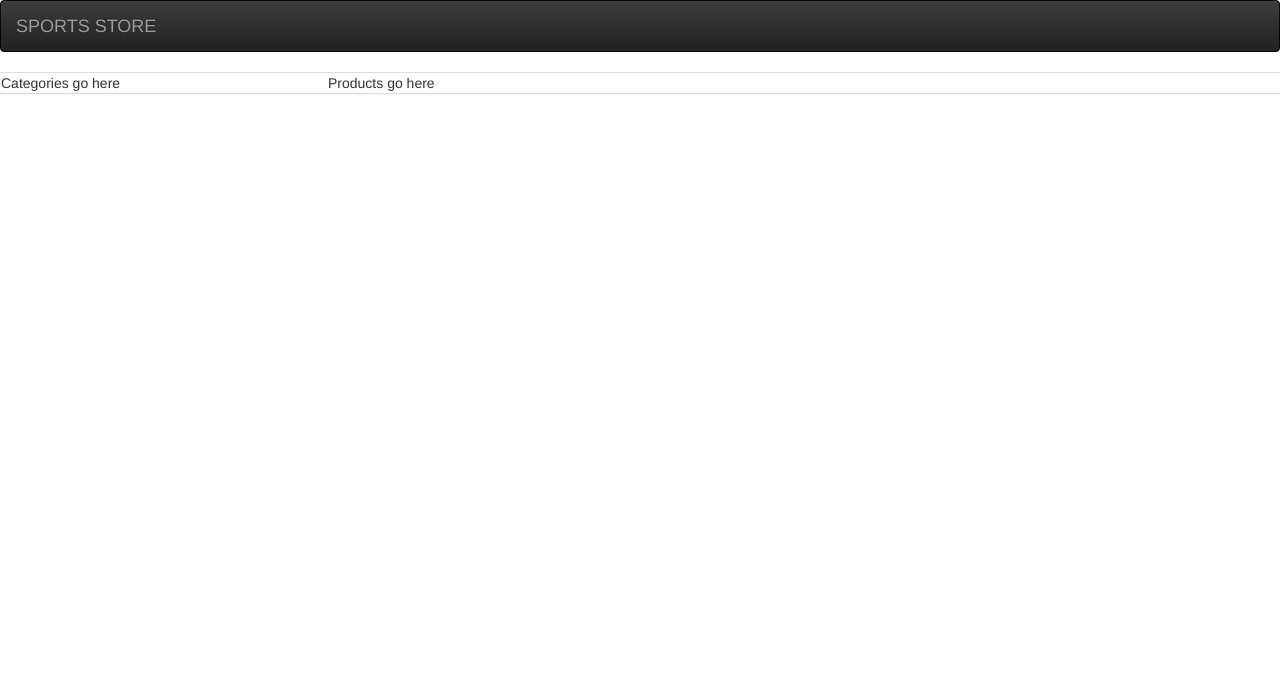
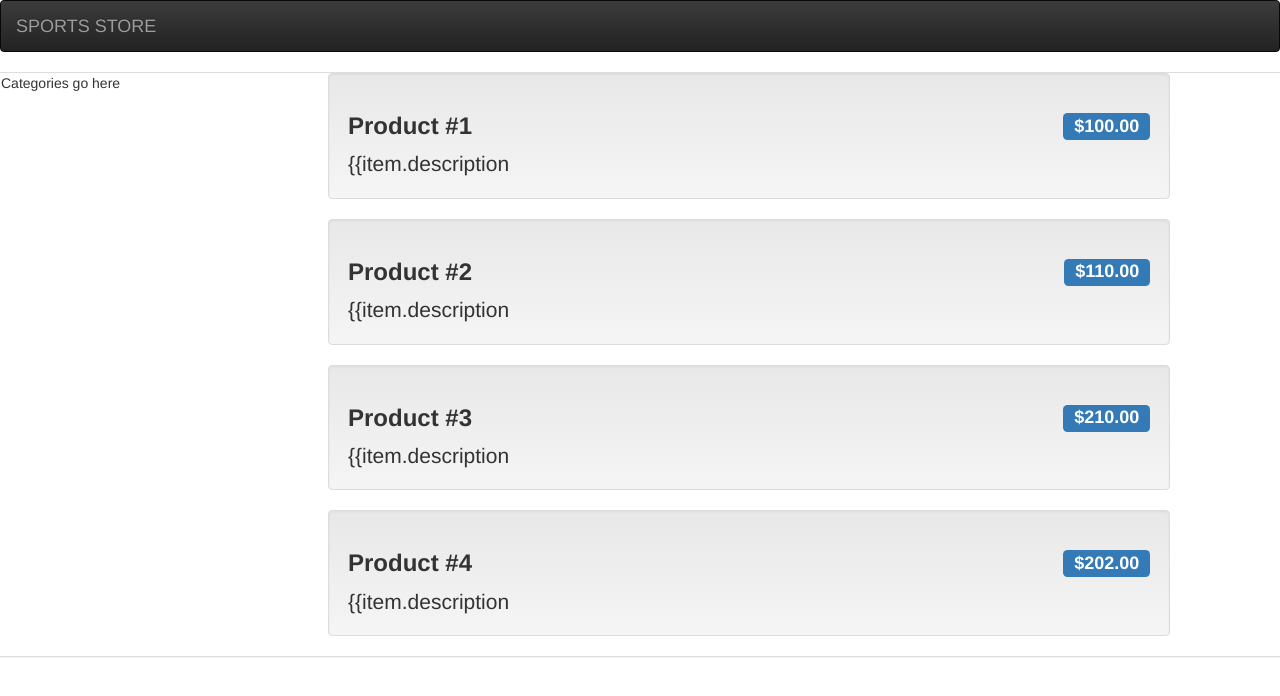
Before and after one commit to mectest1/HelloAngular, a website: page app/pro-angular/app.html in a window 1280 px wide. Drawn offline with nearby package versions, Linux system fonts and the light colour scheme; some packages are replaced by stand-ins of ours.

Commit message:
Populate sportsStoreCtrl app with mock data;

```diff
--- a/app/pro-angular/app.html
+++ b/app/pro-angular/app.html
@@ -16,7 +16,7 @@ and open the template in the editor.
 		<script type="text/javascript" src="../bower_components/angular-ui-router/release/angular-ui-router.js"></script>
 		<script type="text/javascript" src="./app.js"></script>
 	</head>
-	<body>
+	<body ng-controller="sportsStoreCtrl as ctrl">
 		<div class="navbar navbar-inverse">
 			<a class="navbar-brand" href="#">SPORTS STORE</a>
 		</div>
@@ -25,7 +25,15 @@ and open the template in the editor.
 				Categories go here
 			</div>
 			<div class="col-xs-8">
-				Products go here
+				<div class="well" ng-repeat="item in data.products">
+					<h3>
+						<strong>{{item.name}}</strong>
+						<span class="pull-right label label-primary">
+							{{item.price | currency}}
+						</span>
+					</h3>
+					<span class="lead">{{item.description</span>
+				</div>
 			</div>
 		</div>
 	</body>
--- a/app/pro-angular/app.js
+++ b/app/pro-angular/app.js
@@ -1,4 +1,14 @@
 
 (function(){
 	angular.module('sportsStore', [])
+			.controller('sportsStoreCtrl', ['$scope', function($scope){
+				$scope.data = {
+					products: [
+						{name: 'Product #1', description: 'A poroduct', category: 'Category #1', price: 100},
+						{name: 'Product #2', description: 'A product', category: 'Category #1', price: 110},
+						{name: 'Product #3', description: 'A product', category: 'Category #2', price: 210},
+						{name: 'Product #4', description: 'A product', category: 'Category #3', price: 202}
+					]
+				};
+	}]);
 })();
```
